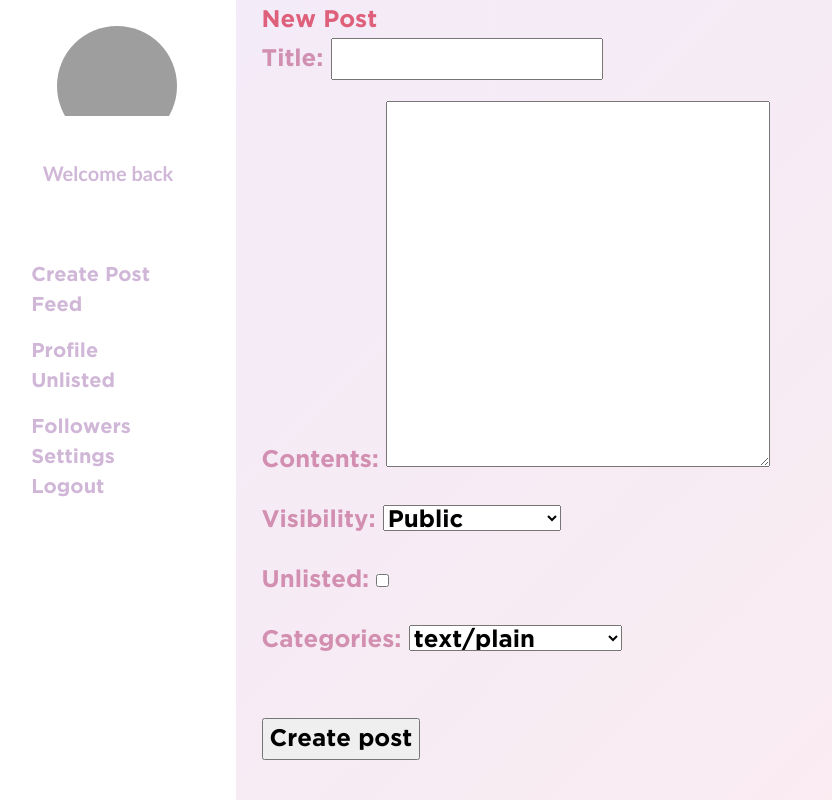
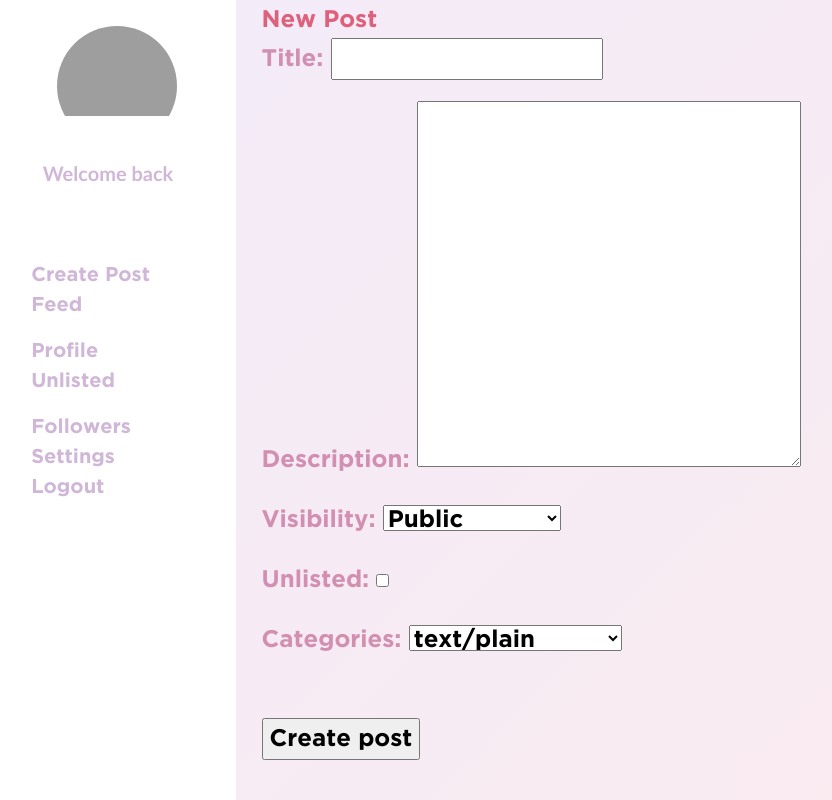
Before and after one commit to CMPUT404ProjectTeam2021W/CMPUT404W21, a Django app: page /create_post/ in a window 1280 px wide. Shown: the whole page, without its empty margins (20-852 px from the left). Run offline with Django 3.2, Linux system fonts and the light colour scheme; some libraries are stand-ins or nearby versions; grey boxes are pictures that could not be loaded.

Commit message:
changes made to post api and models

```diff
--- a/mysite/socialdist/api/apiviews.py
+++ b/mysite/socialdist/api/apiviews.py
@@ -22,7 +22,10 @@ class PostList(APIView):
     permission_classes = (IsAuthenticated, IsAdminUser)
     def get(self, request):
         posts = Post.objects.all()
-        data = PostSerializer(posts, many=True, context={'request' : request}).data
+        data = dict()
+        data['type'] = 'post'
+        data['items'] = PostSerializer(posts, many=True).data
+        # data = PostSerializer(posts, many=True, context={'request' : request}).data
         return Response(data=data)
 
 class AuthorDetails(APIView):
--- a/mysite/socialdist/forms.py
+++ b/mysite/socialdist/forms.py
@@ -27,7 +27,7 @@ class ImageForm(forms.ModelForm):
 class CreatePostForm(forms.ModelForm):
     class Meta:
         model = Post
-        fields = ['title','contents', 'visibility', 'unlisted', 'categories']
+        fields = ['title','description', 'visibility', 'unlisted', 'categories']
 
 class CreateCommentForm(forms.ModelForm):
     comment = forms.CharField(max_length=120)
--- a/mysite/socialdist/models.py
+++ b/mysite/socialdist/models.py
@@ -36,9 +36,9 @@ class Post(models.Model):
         (CATEGORY_MARKDOWN, 'text/markdown')
         ]
         id = models.UUIDField(primary_key=True, default=uuid.uuid4, editable=False)
-        # contents = models.CharField(widgets=forms.Textarea, max_length=140, null=True, blank=True)
+        # description = models.CharField(widgets=forms.Textarea, max_length=140, null=True, blank=True)
         title = models.CharField(max_length=140, null=True, blank=True)
-        contents = models.TextField(max_length=140, null=True, blank=True)
+        description = models.TextField(max_length=140, null=True, blank=True)
         visibility = models.CharField(max_length=140, choices=visibility_choices, default=ACCESS_PUBLIC)
         unlisted = models.BooleanField(default=False)
         created_by = models.ForeignKey(Author, on_delete=models.CASCADE)
--- a/mysite/socialdist/serializers.py
+++ b/mysite/socialdist/serializers.py
@@ -11,6 +11,8 @@ class AuthorSerializer(serializers.ModelSerializer):
         fields = ('type', 'id', 'url', 'displayName', 'github')
 
 class PostSerializer(serializers.ModelSerializer):
+    type = serializers.ReadOnlyField(default='post')
     class Meta:
         model = Post
-        fields = ('title', 'contents', 'created_by','created_at', 'visibility', 'unlisted','categories')
+        fields = ('type','id','title', 'description', 'created_by','created_at', 'visibility', 'unlisted','categories')
+        depth = 1
--- a/mysite/socialdist/static/socialdist/css/post.css
+++ b/mysite/socialdist/static/socialdist/css/post.css
@@ -11,7 +11,7 @@
   color: black;
 }
 
-input#id_contents{
+input#id_description{
   margin-left: 20px;
   color:black;
   outline: none;
--- a/mysite/socialdist/templates/socialdist/author_profile.html
+++ b/mysite/socialdist/templates/socialdist/author_profile.html
@@ -50,7 +50,7 @@
                     <em>
                       @<a href="{% url 'author_profile' post.created_by.id %}">{{ post.created_by.username }}</a>
                     </em>
-                    {{ post.contents | markdown |safe}}
+                    {{ post.description | markdown |safe}}
                     <small style="color:#add8e6 ">
 
                       {{ post.created_at|date:"SHORT_DATETIME_FORMAT" }}
--- a/mysite/socialdist/templates/socialdist/feed.html
+++ b/mysite/socialdist/templates/socialdist/feed.html
@@ -32,7 +32,7 @@
               <em>
                 @<a href="{% url 'author_profile' post.created_by.id %}" style="color:#88e ">{{ post.created_by.username }}</a>
               </em>
-              {{ post.contents | markdown |safe}}
+              {{ post.description | markdown |safe}}
               <small style="color:#add8e6; font-family:calibri; padding-right:45px" >
 
                 {{ post.created_at|date:"SHORT_DATETIME_FORMAT" }}
--- a/mysite/socialdist/templates/socialdist/profile.html
+++ b/mysite/socialdist/templates/socialdist/profile.html
@@ -26,7 +26,7 @@
       </span>
       <div class="posts">
         {% for post in posts %}
-                  <p><em>@{{ post.created_by.username }}</em> {{ post.contents }} <em>{{ post.created_at|date:"SHORT_DATETIME_FORMAT" }}</em></p>
+                  <p><em>@{{ post.created_by.username }}</em> {{ post.description }} <em>{{ post.created_at|date:"SHORT_DATETIME_FORMAT" }}</em></p>
               {% endfor %}</div>
       </div>
 
--- a/mysite/socialdist/templates/socialdist/view_post.html
+++ b/mysite/socialdist/templates/socialdist/view_post.html
@@ -31,7 +31,7 @@
         <em>
           @<a href="{% url 'author_profile' post.created_by.id %}" style="color:#88e ">{{ post.created_by.username }}</a>
         </em>
-        {{ post.contents | markdown |safe}}
+        {{ post.description | markdown |safe}}
               <small style="color:#add8e6; font-family:calibri; padding-right:45px" >
                 {{ post.created_at|date:"SHORT_DATETIME_FORMAT" }}
                 {{ likes_count }} likes
```
